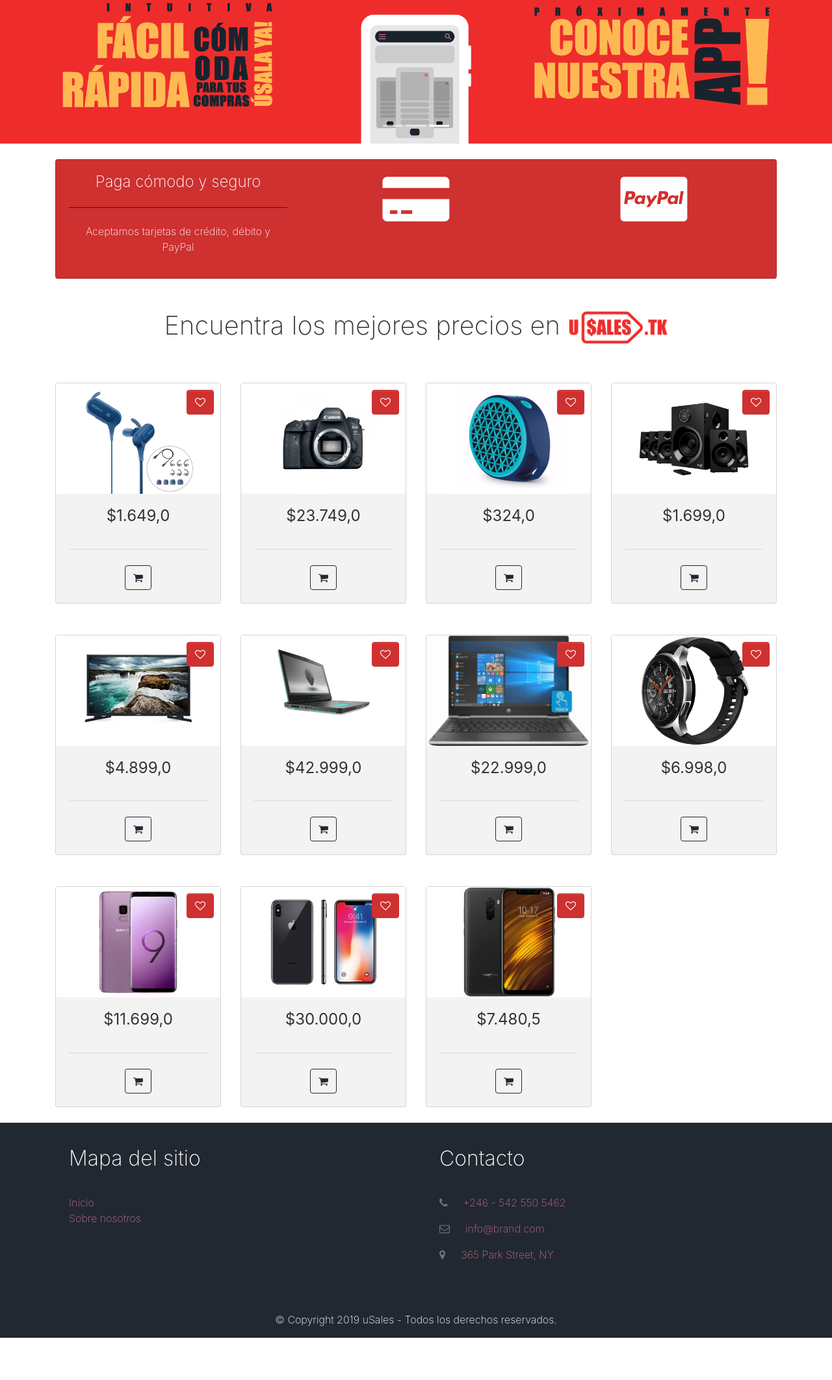
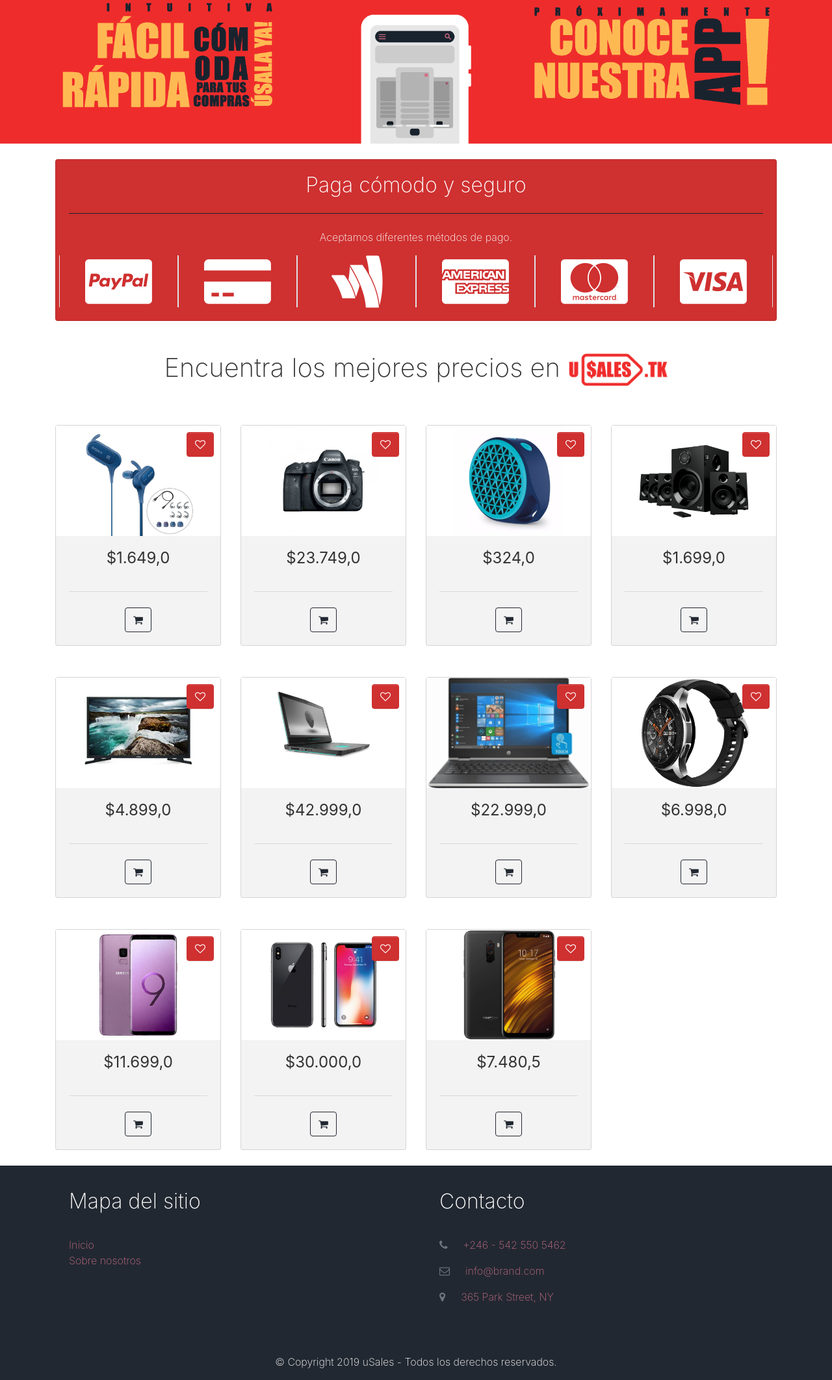
Before and after one commit to DiegoSilvaP/uSalesTK, a Django app: page / in a window 1280 px wide. Shown: the part 180-2304 px from the top of the page at 65% size. Before the commit the page ends 2239 px from the top, so only its background shows below. Run offline with Django 3.2, Linux system fonts and the light colour scheme; data comes from the database, SQL or seed files in the repository; some libraries are stand-ins or nearby versions.

Commit message:
basket counter and search bar fixed

```diff
--- a/core/templates/core/base.html
+++ b/core/templates/core/base.html
@@ -38,7 +38,7 @@
                 <div class="wrap">
 
                     <div class="search">
-                        <form action="" method="get">
+                        <form action="{% url 'publications:search' %}" method="get">
                             <input type="text" class="searchTerm" name="product" id="id_product" placeholder="Estoy buscando...">
                             <button type="submit" class="searchButton">
                                 <i class="fa fa-search"></i>
@@ -51,7 +51,7 @@
                     <ul class="navbar-nav ml-auto">
                         {% if user.is_authenticated %}
                         <li class="nav-item "> <a href="{% url 'shopping_basket:shopping_basket_list' %}" class="btn btn-link">
-                                <span class="fa fa-shopping-cart"></span><span class="badge badge-danger badge-pill">{{basket_list|length}}</span></a>
+                                <span class="fa fa-shopping-cart"></span><span class="badge badge-danger badge-pill">{{basket_quantity}}</span></a>
                         </li>
                         <li class="nav-item "> <a href="{% url 'wish_lists:wish_lists' %}" class="btn btn-link">
                                 <span class="fa fa-heart"></span><span id="wishlist_span" class="badge badge-danger badge-pill">{{wish_list|length}}</span></a>
--- a/publications/templates/publications/publication_list.html
+++ b/publications/templates/publications/publication_list.html
@@ -26,20 +26,38 @@
         </div>
     </div>
 </div>
-<div class="py-3">
+<div class="py-3" >
     <div class="container">
       <div class="row">
         <div class="col-md-12">
           <div class="card bg-secondary">
             <div class="card-body text-white">
               <div class="row pi-draggable" draggable="true">
-                            <div class="text-center col-sm-4 col-lg-4 col-12 col-md-12">
-                                <h4 class="">Paga cómodo y seguro</h4>
+                <div class="text-center col-12">
+                  <h2 class="d">Paga cómodo y seguro</h2>
                   <hr class="bg-primary">
-                                <p> Aceptamos tarjetas de crédito, débito y PayPal</p>
+                  <p> Aceptamos diferentes métodos de pago.</p>
                 </div>
-                            <div class="text-center col-lg-4 col-6 col-sm-4 col-md-6"><i class="fa fa-credit-card-alt fa-5x"></i></div>
-                            <div class="text-center col-sm-4 col-lg-4 col-6 col-md-6"><i class="fa fa-cc-paypal fa-5x"></i></div>
+              </div>
+              <div class="row">
+                <div class="text-center col-xs-2 col-xl-2 col-lg-2 col-md-4 col-sm-4 col-6 border-right border-left">
+                  <i class="fa fa-cc-paypal fa-5x" aria-hidden="true"></i>
+                </div>
+                <div class="text-center col-xs-2 col-xl-2 col-lg-2 col-md-4 col-sm-4 col-6 border-right border-left">
+                  <i class="fa fa-credit-card-alt fa-5x" aria-hidden="true"></i>
+                </div>
+                <div class="text-center col-xs-2 col-xl-2 col-lg-2 col-md-4 col-sm-4 col-6 border-right border-left">
+                  <i class="fa fa-google-wallet fa-5x" aria-hidden="true"></i>
+                </div>
+                <div class="text-center col-xs-2 col-xl-2 col-lg-2 col-md-4 col-sm-4 col-6 border-right border-left">
+                  <i class="fa fa-cc-amex fa-5x" aria-hidden="true"></i>
+                </div>
+                <div class="text-center col-xs-2 col-xl-2 col-lg-2 col-md-4 col-sm-4 col-6 border-right border-left">
+                  <i class="fa fa-cc-mastercard fa-5x" aria-hidden="true"></i>
+                </div>
+                <div class="text-center col-xs-2 col-xl-2 col-lg-2 col-md-4 col-sm-4 col-6 border-right border-left">
+                  <i class="fa fa-cc-visa fa-5x" aria-hidden="true"></i>
+                </div>
               </div>
             </div>
           </div>
@@ -60,7 +78,7 @@
 
 {% else %}
 <div class="container">
-    <h3 class="display-3">Resultados para <b>{{request.GET.product}}</b> ({{filter.qs|length}})</h3>
+    <h2 class="">Resultados para <b>{{request.GET.product}}</b> ({{filter.qs|length}})</h2>
 </div>
 {% endif %}
 <div class="">
--- a/publications/views.py
+++ b/publications/views.py
@@ -29,12 +29,23 @@
 # class PublicationListView(ListView):
 
 class PublicationListSearchView(ListView):
-    filterset_class=ProductFilter
-    # template_name='publications/publication_list.html'
+    model = Publication
+    def get_context_data(self, **kwargs):
+        context = super(PublicationListSearchView, self).get_context_data(**kwargs)
+        context['category'] = Category.objects.all()
+        context['filter'] = ProductFilter(self.request.GET, queryset=self.get_queryset())
+        # context['filterCategory'] = CategoryFilter(self.request.GET, queryset=self.get_queryset())
+        if self.request.user.is_anonymous !=True:
+            context['wish_list'] = Wish_listItem.objects.filter(customer=self.request.user).values_list("publication").values()
+            context['basket_list'] = Shopping_basketItem.objects.filter(customer=self.request.user.id).values_list("publication").values()
+            qty=0
+            for q in Shopping_basketItem.objects.filter(customer=self.request.user.id).values_list("quantity").values():
+                qty += q['quantity']
+            context['basket_quantity'] = qty
+        return context
 
 class PublicationListView(ListView):
     model = Publication
-
     def get_context_data(self, **kwargs):
         context = super(PublicationListView, self).get_context_data(**kwargs)
         context['category'] = Category.objects.all()
@@ -43,9 +54,11 @@
         if self.request.user.is_anonymous !=True:
             context['wish_list'] = Wish_listItem.objects.filter(customer=self.request.user).values_list("publication").values()
             context['basket_list'] = Shopping_basketItem.objects.filter(customer=self.request.user.id).values_list("publication").values()
+            qty=0
+            for q in Shopping_basketItem.objects.filter(customer=self.request.user.id).values_list("quantity").values():
+                qty += q['quantity']
+            context['basket_quantity'] = qty
         return context
-
-
 
 class PublicationDetailView(DetailView):
     model = Publication
@@ -54,9 +67,12 @@
         context = super(PublicationDetailView, self).get_context_data(**kwargs)
         print(self.request)
         if self.request.user.is_anonymous !=True:
-           context['wish_list'] = Wish_listItem.objects.filter(customer=self.request.user.id).values_list("publication").values()
-
-           context['basket_list'] = Shopping_basketItem.objects.filter(customer=self.request.user.id).values_list("publication").values()
+            context['wish_list'] = Wish_listItem.objects.filter(customer=self.request.user.id).values_list("publication").values()
+            context['basket_list'] = Shopping_basketItem.objects.filter(customer=self.request.user.id).values_list("publication").values()
+            qty=0
+            for q in Shopping_basketItem.objects.filter(customer=self.request.user.id).values_list("quantity").values():
+                qty += q['quantity']
+            context['basket_quantity'] = qty
         return context
 
 @method_decorator(staff_member_required, name='dispatch')
@@ -66,8 +82,12 @@
     def get_context_data(self, **kwargs):
         context = super(PublicationCreate, self).get_context_data(**kwargs)
         if self.request.user.is_anonymous !=True:
-           context['wish_list'] = Wish_listItem.objects.filter(customer=self.request.user.id).values_list("publication").values()
-           context['basket_list'] = Shopping_basketItem.objects.filter(customer=self.request.user.id).values_list("publication").values()
+            context['wish_list'] = Wish_listItem.objects.filter(customer=self.request.user.id).values_list("publication").values()
+            context['basket_list'] = Shopping_basketItem.objects.filter(customer=self.request.user.id).values_list("publication").values()
+            qty=0
+            for q in Shopping_basketItem.objects.filter(customer=self.request.user.id).values_list("quantity").values():
+                qty += q['quantity']
+            context['basket_quantity'] = qty
         return context
 
     # Sobreescribimos el metodo get_success_url para que nos redirija automaticamente a la publicacion creada por medio del ID y del SLUG
@@ -85,8 +105,12 @@
     def get_context_data(self, **kwargs):
         context = super(PublicationUpdate, self).get_context_data(**kwargs)
         if self.request.user.is_anonymous !=True:
-           context['wish_list'] = Wish_listItem.objects.filter(customer=self.request.user.id).values_list("publication").values()
-           context['basket_list'] = Shopping_basketItem.objects.filter(customer=self.request.user.id).values_list("publication").values()
+            context['wish_list'] = Wish_listItem.objects.filter(customer=self.request.user.id).values_list("publication").values()
+            context['basket_list'] = Shopping_basketItem.objects.filter(customer=self.request.user.id).values_list("publication").values()
+            qty=0
+            for q in Shopping_basketItem.objects.filter(customer=self.request.user.id).values_list("quantity").values():
+                qty += q['quantity']
+            context['basket_quantity'] = qty
         return context
 
     def get_success_url(self):
@@ -101,6 +125,10 @@
     def get_context_data(self, **kwargs):
         context = super(PublicationDelete, self).get_context_data(**kwargs)
         if self.request.user.is_anonymous !=True:
-           context['wish_list'] = Wish_listItem.objects.filter(customer=self.request.user.id).values_list("publication").values()
-           context['basket_list'] = Shopping_basketItem.objects.filter(customer=self.request.user.id).values_list("publication").values()
+            context['wish_list'] = Wish_listItem.objects.filter(customer=self.request.user.id).values_list("publication").values()
+            context['basket_list'] = Shopping_basketItem.objects.filter(customer=self.request.user.id).values_list("publication").values()
+            qty=0
+            for q in Shopping_basketItem.objects.filter(customer=self.request.user.id).values_list("quantity").values():
+                qty += q['quantity']
+            context['basket_quantity'] = qty
         return context
--- a/shopping_basket/templates/shopping_basket/shopping_basketitem_list.html
+++ b/shopping_basket/templates/shopping_basket/shopping_basketitem_list.html
@@ -6,7 +6,7 @@
 <!-- {% include 'publications/includes/publication_bar.html'%} -->
 <main role="main">
     <div class="container">
-        <h3 class="display-3">Carrito de compras</h3>
+        <h4 class="display-4">Carrito de compras</h4>
         <div class="row py-4">
             <div class="col 12">
                 {% if object_list %}
@@ -47,7 +47,7 @@
                                     <div class="col-md-3">
                                         <div class="row">
                                             <div class="col-md-12 text-right">
-                                                <h3 >$<b >{{basketItem.price|intcomma}}</b></h3>
+                                                <h3>$<b>{{basketItem.price|intcomma}}</b></h3>
                                                 <p style="display:none" name="txtPrecioItem">{{basketItem.price}}</p>
                                             </div>
                                             <div class="col-md-12 py-1">
--- a/shopping_basket/views.py
+++ b/shopping_basket/views.py
@@ -47,6 +47,10 @@
         if self.request.user.is_anonymous !=True:
             context['publications'] = Publication.objects.all().values_list("product").values()
             context['basket_list'] = Shopping_basketItem.objects.filter(customer=self.request.user.id).values_list("publication").values()
+            qty=0
+            for q in Shopping_basketItem.objects.filter(customer=self.request.user.id).values_list("quantity").values():
+                qty += q['quantity']
+            context['basket_quantity'] = qty
         return context
 
 class Shopping_basketItemDelete(View):
--- a/wish_list/templates/wish_list/wish_listitem_list.html
+++ b/wish_list/templates/wish_list/wish_listitem_list.html
@@ -7,7 +7,7 @@
 
 <main role="main">
     <div class="container">
-        <h3 class="display-3">Lista de deseos</h3>
+        <h4 class="display-4">Lista de deseos</h4>
         <div class="row py-4">
             <div class="col 12">
                 {% if wish_list %}
--- a/wish_list/views.py
+++ b/wish_list/views.py
@@ -24,6 +24,10 @@
         if self.request.user.is_anonymous !=True:
             context['publications'] = Publication.objects.all().values_list("product").values()
             context['basket_list'] = Shopping_basketItem.objects.filter(customer=self.request.user.id).values_list("publication").values()
+            qty=0
+            for q in Shopping_basketItem.objects.filter(customer=self.request.user.id).values_list("quantity").values():
+                qty += q['quantity']
+            context['basket_quantity'] = qty
         return context
 
 
```
Also changed, not shown: registration/views.py (+8 -0 lines). Lines whose indentation alone changed are shown as unchanged.
